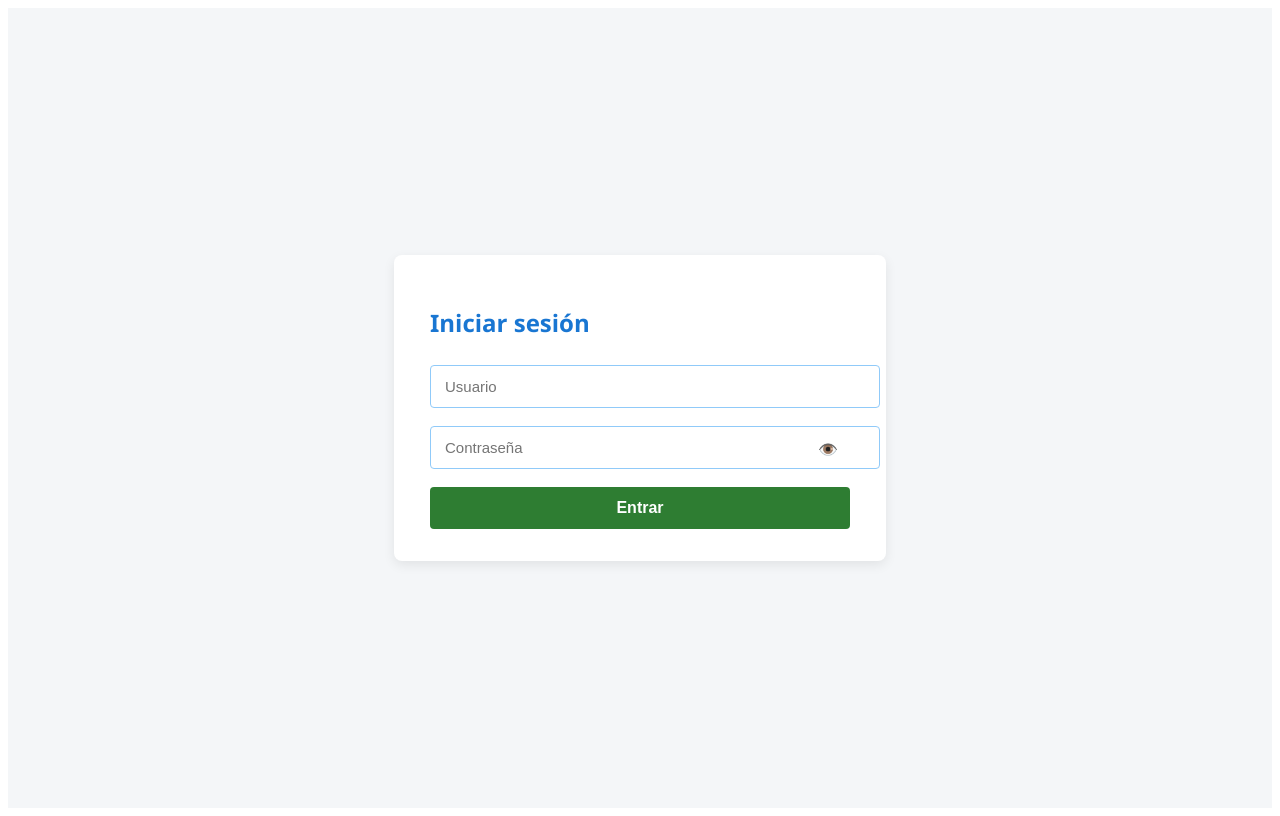
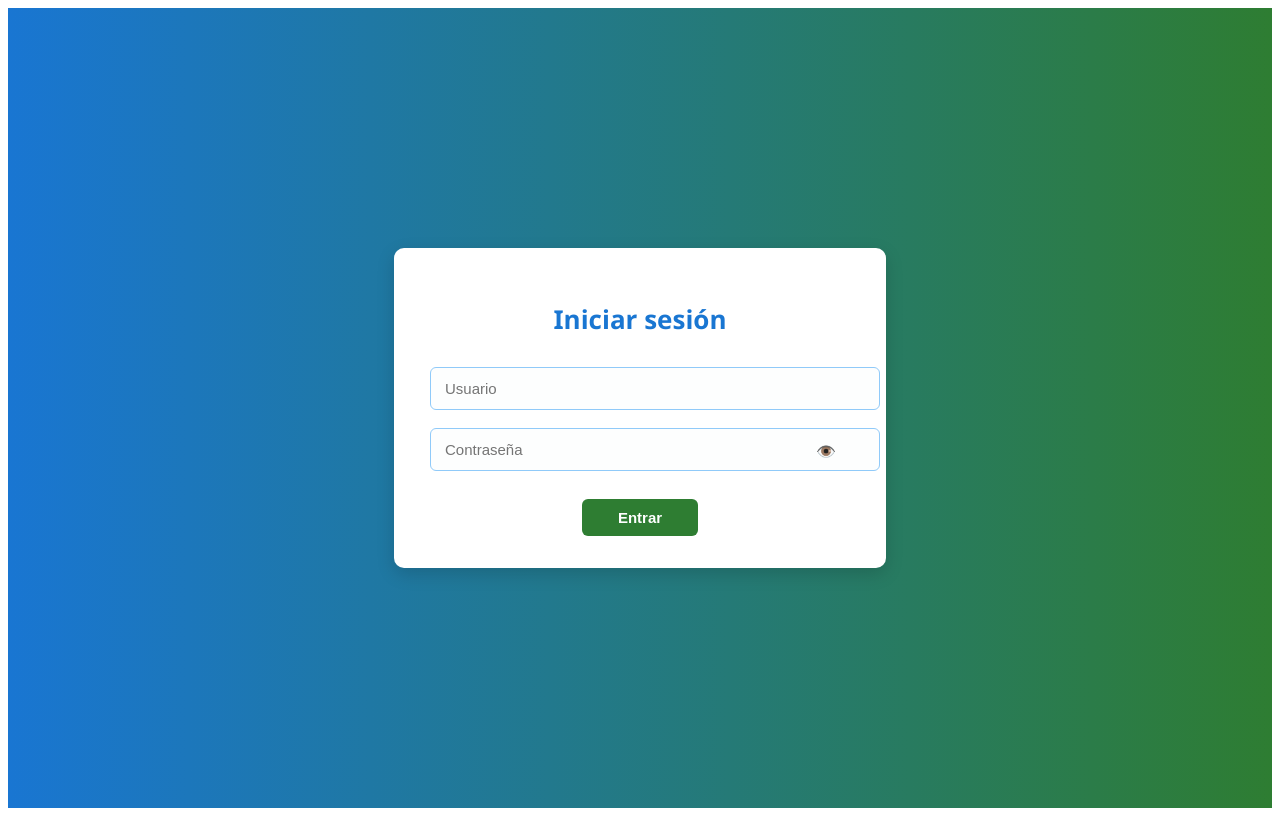
Before and after one commit to wandres2357-commits/sistemadegestioncitasmedicas, a React (Vite) app: page / in a window 1280 px wide. Both pictures are taken after a click on the button "Iniciar sesión". Built offline with nearby package versions, Linux system fonts and the light colour scheme.

Commit message:
ajuste diseño login corporativo

```diff
--- a/src/login.css
+++ b/src/login.css
@@ -1,50 +1,51 @@
 /* =========================
-   CONTENEDOR GENERAL
+   FONDO CON DEGRADADO
 ========================= */
 .login-container {
   min-height: 100vh;
   display: flex;
   justify-content: center;
   align-items: center;
-  background: #f4f6f8;
+  background: linear-gradient(90deg, #1976d2, #2e7d32);
   font-family: "Segoe UI", sans-serif;
 }
 
 /* =========================
-   CARD (MISMA QUE EL SISTEMA)
+   CARD
 ========================= */
 .login-card {
   width: 100%;
   max-width: 420px;
   background: #ffffff;
   padding: 32px 36px;
-  border-radius: 8px;
-  box-shadow: 0 4px 12px rgba(0,0,0,0.08);
-  animation: fadeIn 0.4s ease;
+  border-radius: 10px;
+  box-shadow: 0 6px 18px rgba(0,0,0,0.15);
+  animation: fadeIn 0.5s ease;
 }
 
 /* =========================
-   TÍTULO
+   TÍTULO CENTRADO
 ========================= */
 .login-card h2 {
+  text-align: center;
   color: #1976d2;
-  font-size: 24px;
+  font-size: 26px;
   font-weight: 600;
-  margin-bottom: 26px;
-  text-align: left;
+  margin-bottom: 30px;
 }
 
 /* =========================
-   INPUTS
+   INPUTS (MISMA TONALIDAD)
 ========================= */
 .login-card input {
   width: 100%;
   padding: 12px 14px;
   margin-bottom: 18px;
-  border-radius: 4px;
-  border: 1.5px solid #90caf9;
+  border-radius: 6px;
+  border: 1.8px solid #90caf9;
   font-size: 15px;
   outline: none;
+  background: #fdfefe;
 }
 
 .login-card input:focus {
@@ -52,7 +53,7 @@
 }
 
 /* =========================
-   PASSWORD (OJITO)
+   PASSWORD ICON
 ========================= */
 .password-wrapper {
   position: relative;
@@ -60,7 +61,7 @@
 
 .password-wrapper span {
   position: absolute;
-  right: 12px;
+  right: 14px;
   top: 12px;
   cursor: pointer;
   font-size: 16px;
@@ -68,17 +69,18 @@
 }
 
 /* =========================
-   BOTÓN (VERDE DEL SISTEMA)
+   BOTÓN CENTRADO Y MÁS PEQUEÑO
 ========================= */
 .login-card button {
-  width: 100%;
-  padding: 12px;
+  display: block;
+  margin: 10px auto 0;
+  padding: 10px 36px;
   border: none;
-  border-radius: 4px;
+  border-radius: 6px;
   background: #2e7d32;
   color: #ffffff;
-  font-size: 16px;
-  font-weight: bold;
+  font-size: 15px;
+  font-weight: 600;
   cursor: pointer;
   transition: background 0.2s ease;
 }
@@ -97,8 +99,9 @@
 ========================= */
 .error {
   color: #d32f2f;
+  text-align: center;
   font-size: 14px;
-  margin-bottom: 12px;
+  margin-bottom: 10px;
 }
 
 /* =========================
@@ -124,7 +127,7 @@
 @keyframes fadeIn {
   from {
     opacity: 0;
-    transform: translateY(12px);
+    transform: translateY(14px);
   }
   to {
     opacity: 1;
```
